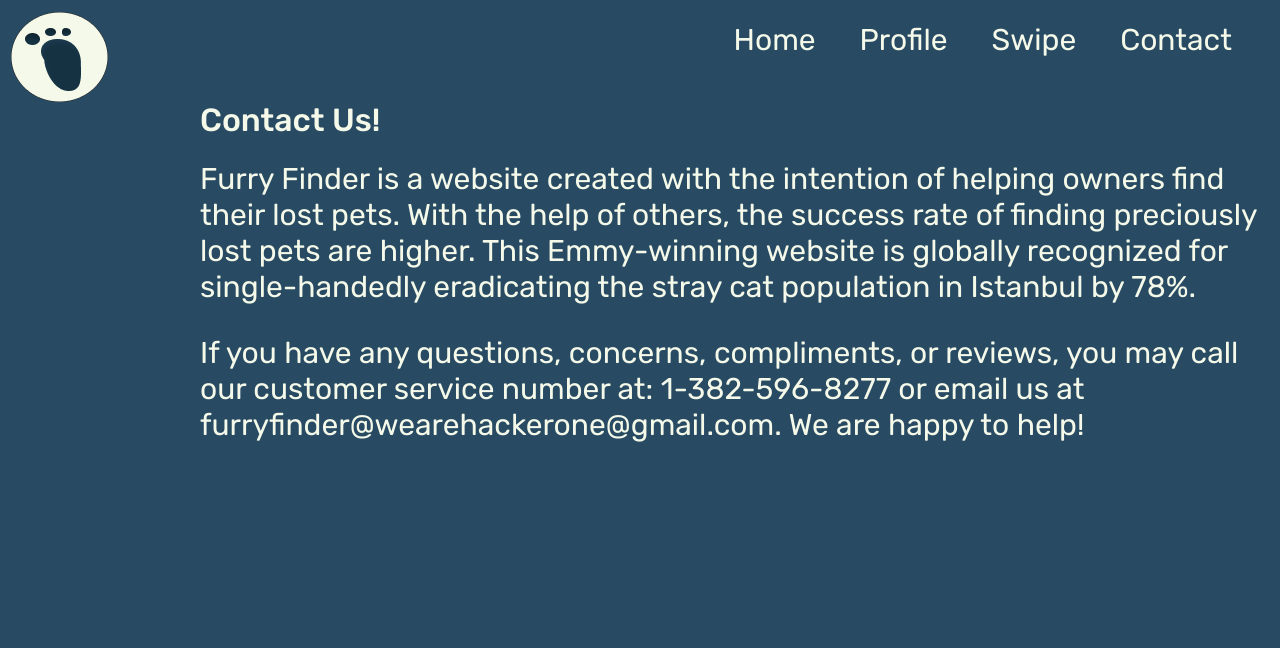
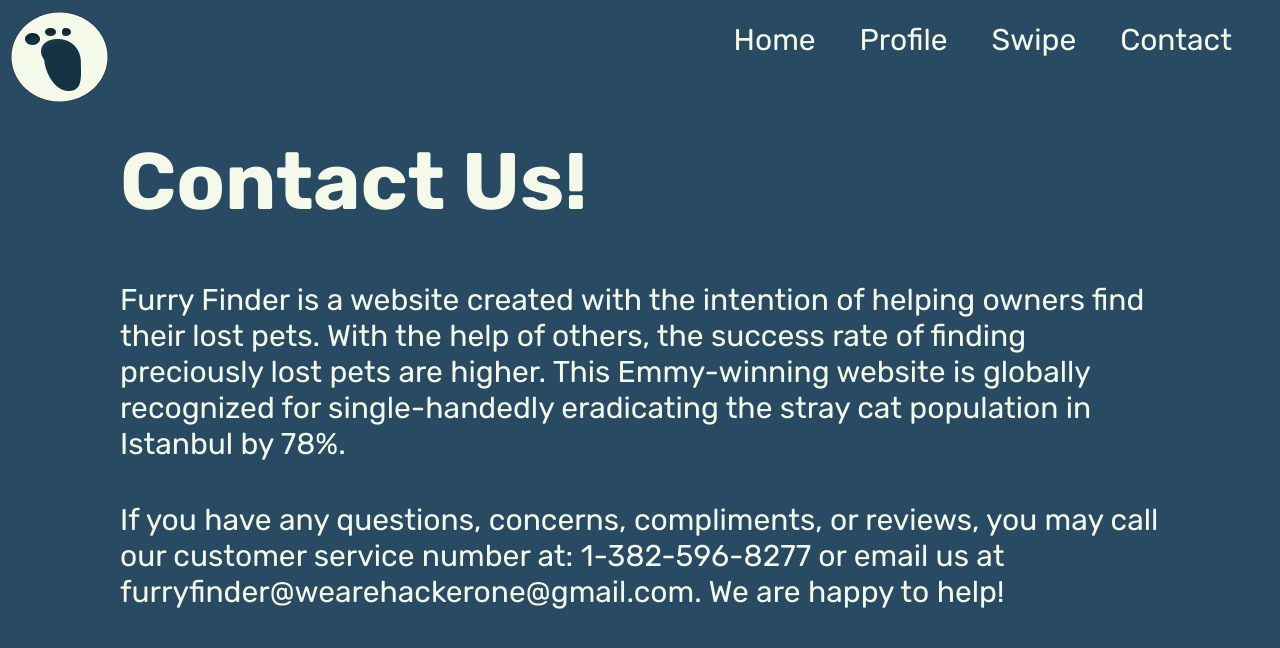
Before and after one commit to BennyWu1210/HackThe6ix, a React (Create React App) app in the folder website/: page /contact in a window 1280 px wide. Shown: the top 648 px of the page. Built offline with nearby package versions, Linux system fonts and the light colour scheme.

Commit message:
ayayaysyayay

```diff
--- a/website/src/pages/Contact.css
+++ b/website/src/pages/Contact.css
@@ -3,21 +3,25 @@ body {
 }
 
 .header {
-    margin-left: 200px;
-    font-weight: 500;
+    margin-left: 120px;
+    margin-right: 120px;
+    font-weight: bold;
+    font-size: 80px;
     color: var(--white);
 }
 
 .sigma {
-    margin-left: 200px;
+    margin-left: 120px;
+    margin-right: 120px;
     margin-top: 10px;
     font-size: 30px;
     color: var(--white);
 }
 
 .alpha {
-    margin-left: 200px;
-    margin-top: 30px;
+    margin-left: 120px;
+    margin-right: 120px;
+    margin-top: 40px;
     font-size: 30px;
     color: var(--white);
 }
```
